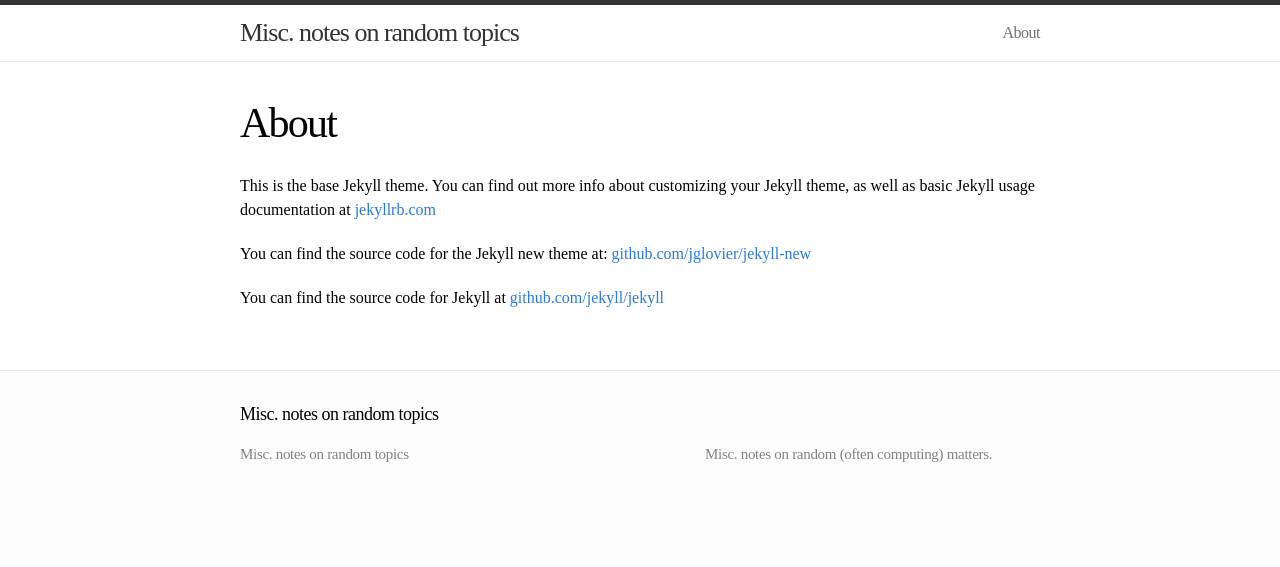
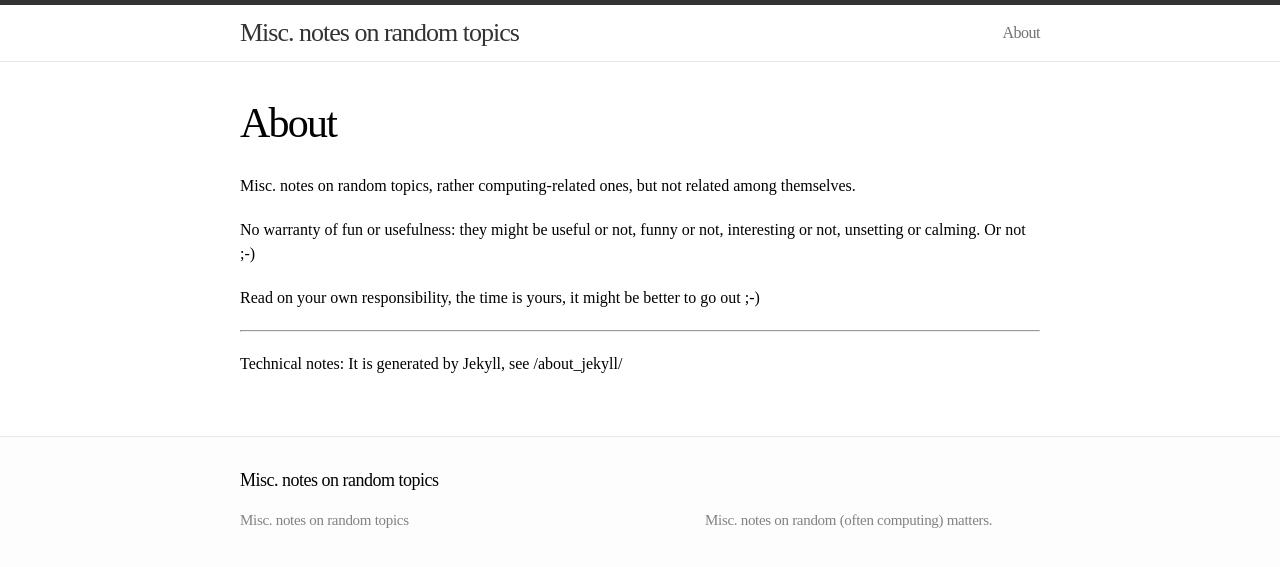
Before and after one commit to t-w/t-w.github.io, a Jekyll site: the page built from about.md, in a window 1280 px wide. Shown: the top 567 px of the page. Built offline with Jekyll 4.4.1, drawn with Linux system fonts in a browser that asks for light colours.

Commit message:
Updating 'about'.

```diff
--- a/about.md
+++ b/about.md
@@ -4,8 +4,15 @@ title: About
 permalink: /about/
 ---
 
-This is the base Jekyll theme. You can find out more info about customizing your Jekyll theme, as well as basic Jekyll usage documentation at [jekyllrb.com](http://jekyllrb.com/)
+Misc. notes on random topics, rather computing-related ones, but not related
+among themselves.
 
-You can find the source code for the Jekyll new theme at: [github.com/jglovier/jekyll-new](https://github.com/jglovier/jekyll-new)
+No warranty of fun or usefulness: they might be useful or not, funny or not,
+interesting or not, unsetting or calming. Or not ;-)
 
-You can find the source code for Jekyll at [github.com/jekyll/jekyll](https://github.com/jekyll/jekyll)
+Read on your own responsibility, the time is yours, it might be better to go out ;-)
+
+
+---
+Technical notes:
+It is generated by Jekyll, see /about_jekyll/
```
